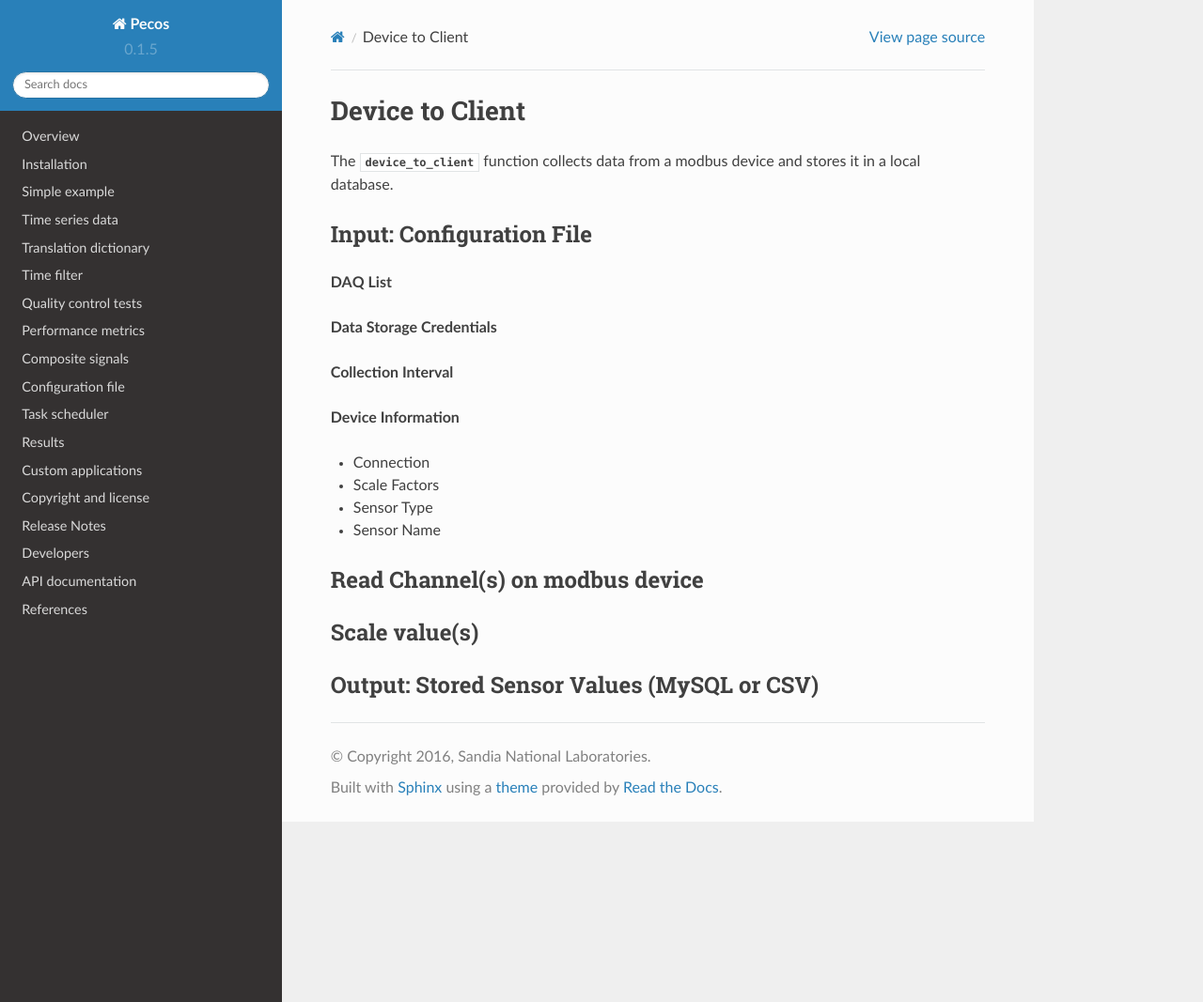
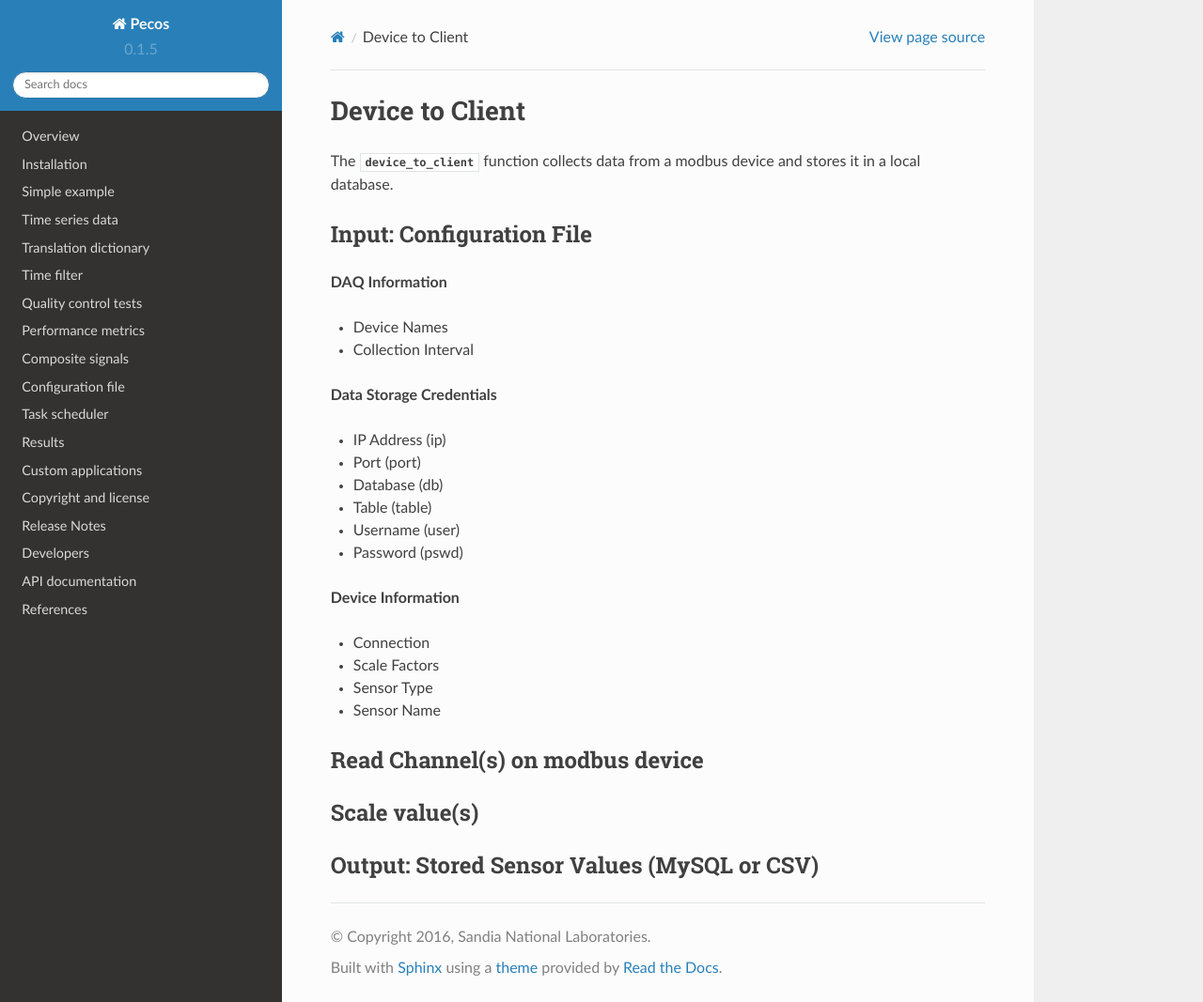
Before and after one commit to sjanzou/pecos, a Sphinx documentation site: the page built from documentation/deviceread.rst, in a window 1280 px wide and 1067 px high. Shown: the whole window at 94% size. Built offline with Sphinx 7.4.7 and the Read the Docs theme 2.0.0, drawn with Linux system fonts in a browser that asks for light colours.

Commit message:
device read doc

```diff
--- a/documentation/deviceread.rst
+++ b/documentation/deviceread.rst
@@ -7,13 +7,19 @@ database.
 Input: Configuration File
 -----------------------------
 
-**DAQ List**
+**DAQ Information**
 
+* Device Names
+* Collection Interval
 
 **Data Storage Credentials**
 
-
-**Collection Interval**
+* IP Address (ip)
+* Port (port)
+* Database (db)
+* Table (table)
+* Username (user)
+* Password (pswd)
 
 
 **Device Information**
```
